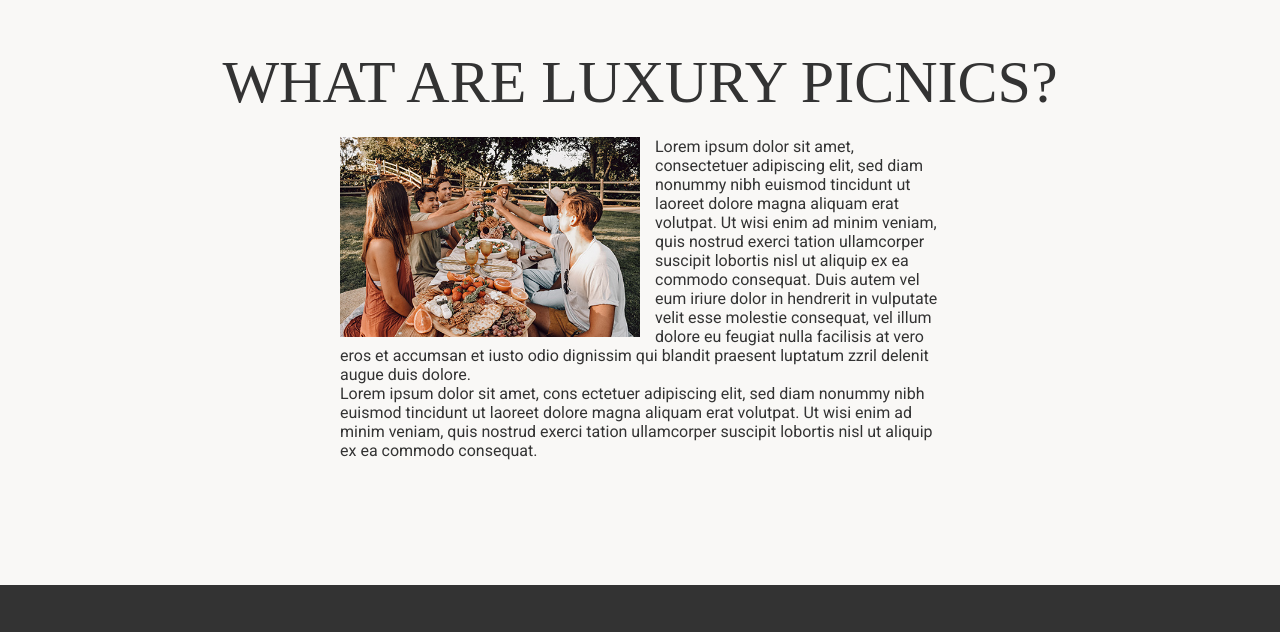
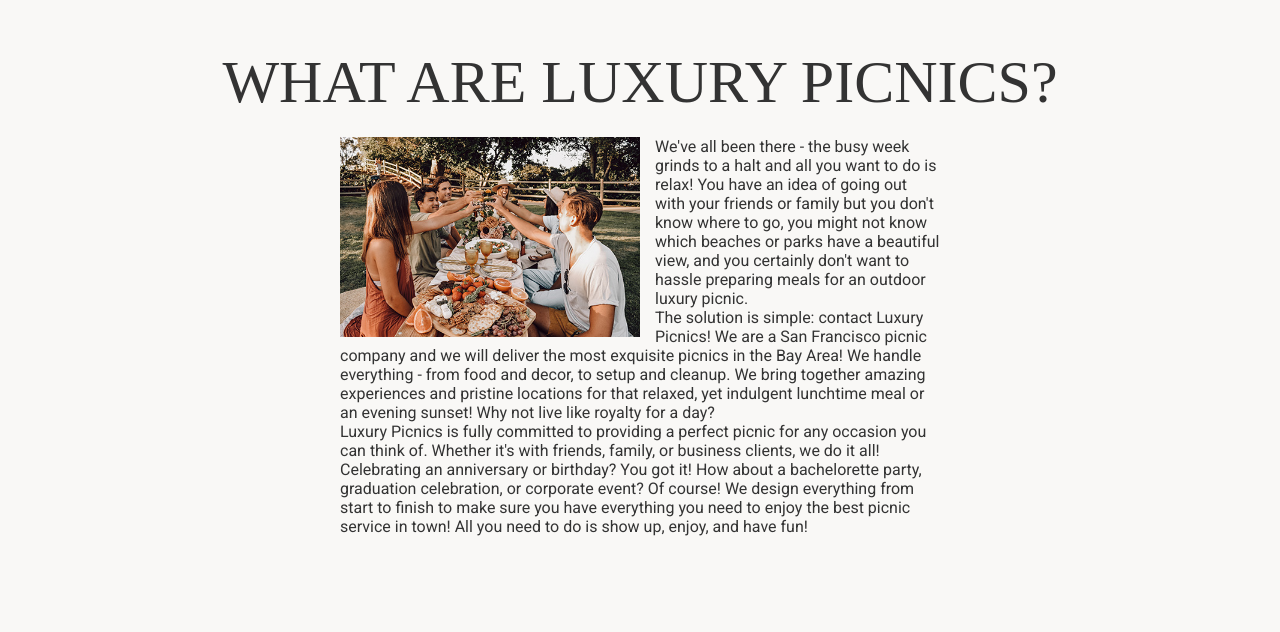
Before and after one commit to jackieliu10/LIU_JACQUELINE_P1, a plain HTML site: page home.html in a window 1280 px wide. Shown: the part 2040-2672 px from the top of the page. Drawn offline with Linux system fonts and the light colour scheme; a web font is replaced by a local one.

Commit message:
Update home.html

```diff
--- a/home.html
+++ b/home.html
@@ -104,8 +104,8 @@
             <p class="header-1">WHAT ARE LUXURY PICNICS?</p>
             <div>
                 <img class="text-wrap-image" src="./assets/images/Gallery9-500.jpg"/>
-                <p class="paragraph">Lorem ipsum dolor sit amet, consectetuer adipiscing elit, sed diam nonummy nibh euismod tincidunt ut laoreet dolore magna aliquam erat volutpat. Ut wisi enim ad minim veniam, quis nostrud exerci tation ullamcorper suscipit lobortis nisl ut aliquip ex ea commodo consequat. Duis autem vel eum iriure dolor in hendrerit in vulputate velit esse molestie consequat, vel illum dolore eu feugiat nulla facilisis at vero eros et accumsan et iusto odio dignissim qui blandit praesent luptatum zzril delenit augue duis dolore.<br>
-                Lorem ipsum dolor sit amet, cons ectetuer adipiscing elit, sed diam nonummy nibh euismod tincidunt ut laoreet dolore magna aliquam erat volutpat. Ut wisi enim ad minim veniam, quis nostrud exerci tation ullamcorper suscipit lobortis nisl ut aliquip ex ea commodo consequat.</p>
+                <p class="paragraph">We've all been there - the busy week grinds to a halt and all you want to do is relax! You have an idea of going out with your friends or family but you don't know where to go, you might not know which beaches or parks have a beautiful view, and you certainly don't want to hassle preparing meals for an outdoor luxury picnic.<br>The solution is simple: contact Luxury Picnics! We are a San Francisco picnic company and we will deliver the most exquisite picnics in the Bay Area! We handle everything - from food and decor, to setup and cleanup. We bring together amazing experiences and pristine locations for that relaxed, yet indulgent lunchtime meal or an evening sunset! Why not live like royalty for a day?<br>Luxury Picnics is fully committed to providing a perfect picnic for any occasion you can think of. Whether it's with friends, family, or business clients, we do it all! Celebrating an anniversary or birthday? You got it! How about a bachelorette party, graduation celebration, or corporate event? Of course! We design everything from start to finish to make sure you have everything you need to enjoy the best picnic service in town! All you need to do is show up, enjoy, and have fun!
+                </p>
             </div>
         </section>
     </div>
```
